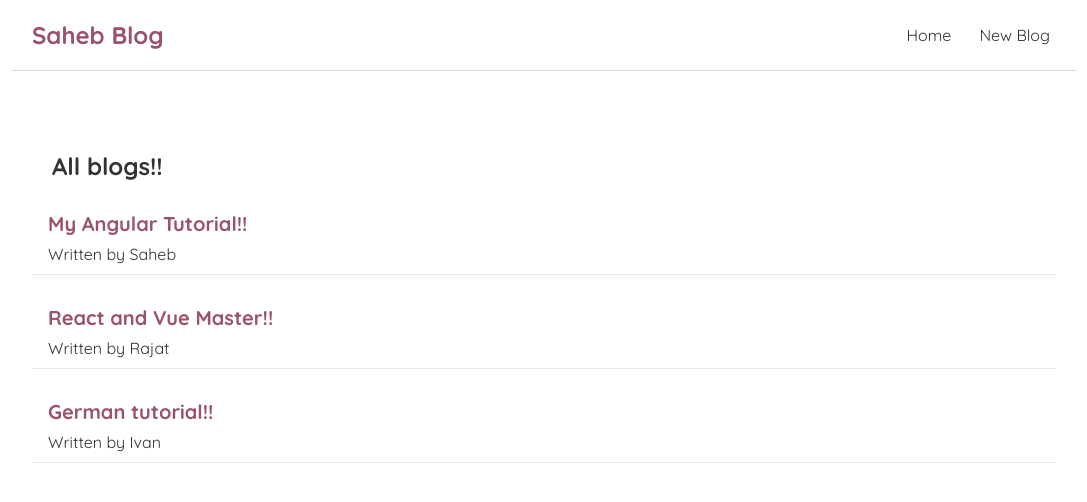
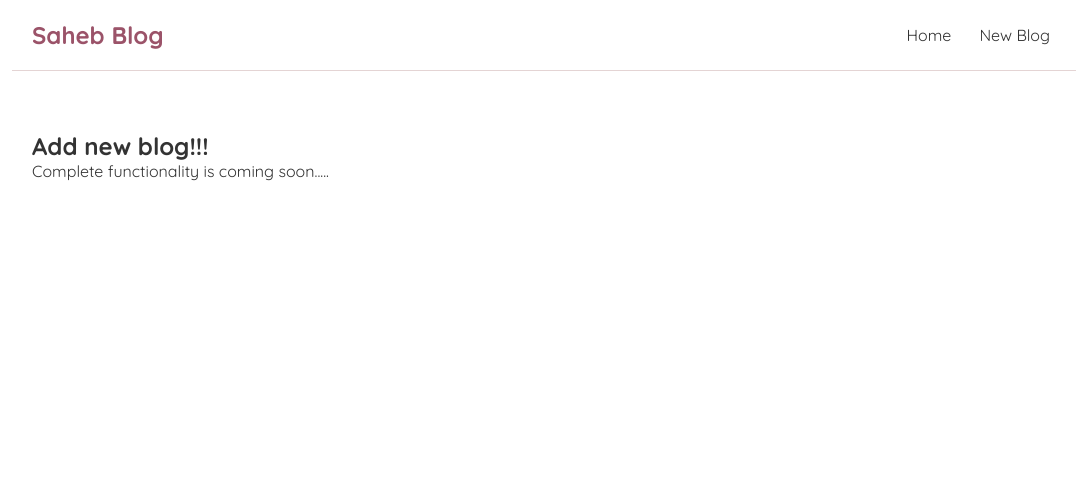
Before and after one commit to sahebghosh/React-Blog, a React (Create React App) app: page /create in a window 1280 px wide. Shown: the top 502 px of the page, without its empty margins (96-1183 px from the left). Built offline with nearby package versions, Linux system fonts and the light colour scheme; data requests are answered from the project's data file.

Commit message:
BrowserRouter, Route, Switch are added.

```diff
--- a/package.json
+++ b/package.json
@@ -8,6 +8,7 @@
     "@testing-library/user-event": "^13.5.0",
     "react": "^18.2.0",
     "react-dom": "^18.2.0",
+    "react-router-dom": "^5.3.4",
     "react-scripts": "5.0.1",
     "web-vitals": "^2.1.4"
   },
--- a/src/App.js
+++ b/src/App.js
@@ -1,14 +1,25 @@
 import Navbar from "./components/Navbar";
 import Home from "./components/Home";
+import { BrowserRouter as Router, Route, Switch } from "react-router-dom";
+import AddBlog from "./components/AddBlog";
 
 function App() {
   return (
-    <div>
-      <Navbar />
-      <div className="content">
-        <Home />
+    <Router>
+      <div>
+        <Navbar />
+        <div className="content">
+          <Switch>
+            <Route exact path="/">
+              <Home />
+            </Route>
+            <Route path="/create">
+              <AddBlog />
+            </Route>
+          </Switch>
+        </div>
       </div>
-    </div>
+    </Router>
   );
 }
 
--- /dev/null
+++ b/src/components/AddBlog.js
@@ -0,0 +1,12 @@
+import React from "react";
+
+function AddBlog() {
+  return (
+    <div>
+      <h2>Add new blog!!!</h2>
+      <p>Complete functionality is coming soon.....</p>
+    </div>
+  );
+}
+
+export default AddBlog;
```
Also changed, not shown: 1 other file (tests, documents, lock files or other folders).
